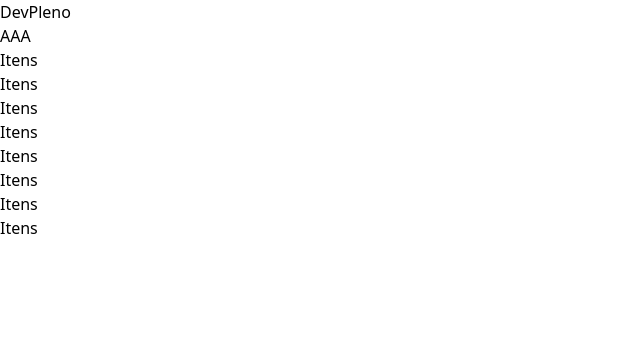
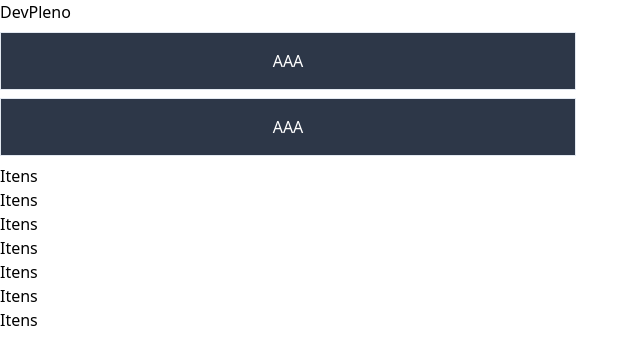
Before and after one commit to Wanderson-A-Timoteo/tree-contatos, a Next.js app: page / in a window 1280 px wide. Shown: the top 364 px of the page, without its empty margins (0-640 px from the left). Built offline with nearby package versions, Linux system fonts and the light colour scheme.

Commit message:
add css em Link.js e index.js

```diff
--- a/components/Link.js
+++ b/components/Link.js
@@ -3,6 +3,7 @@ import React from 'react'
 
 
 const Link = ({href, children}) => {
-return <a href={href}>{children}</a>
+return <a href={href} className={
+  'bg-gray-800 text-white py-4 w-full block text-center hover:bg-white hover:text-gray-800 border border-solid border-2 my-2'}>{children}</a>
 }
 export default Link
--- a/pages/index.js
+++ b/pages/index.js
@@ -3,13 +3,13 @@ import Link from '../components/Link'
 
 const Index = () => {
   return (
-    <div>
+    <div className='max-w-xl'>
       <h1>
         DevPleno
       </h1>
       <ul>
         <li> <Link href='aa'> AAA </Link> </li>
-        <li> Itens </li>
+        <li> <Link href='aa'> AAA </Link> </li>
         <li> Itens </li>
         <li> Itens </li>
         <li> Itens </li>
```
